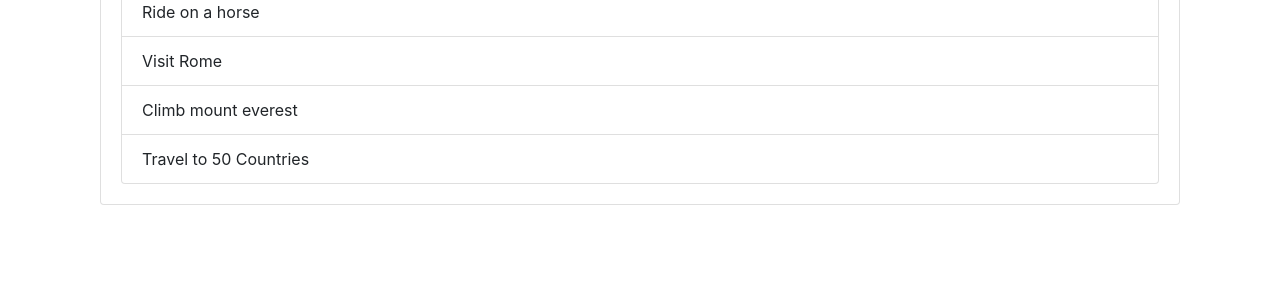
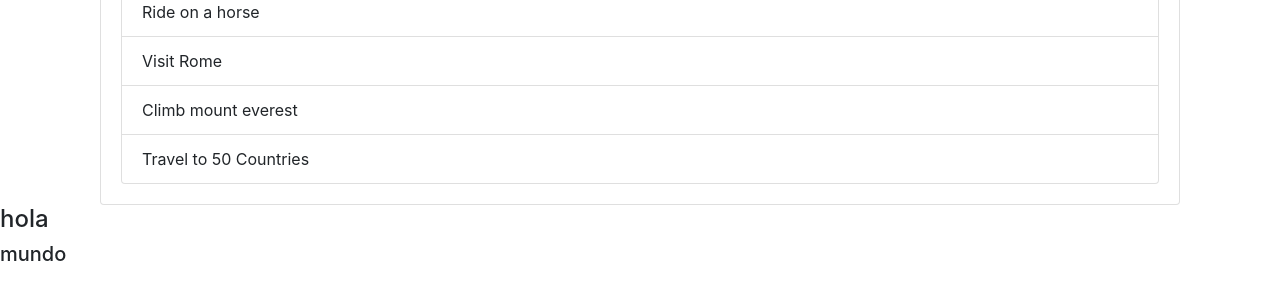
Before and after one commit to RAR-Jesus/netlifyhtml, a plain HTML site: page index.html in a window 1280 px wide. Shown: the part 365-664 px from the top of the page. Drawn offline with nearby package versions, Linux system fonts and the light colour scheme.

Commit message:
segundo cambio

```diff
--- a/index.html
+++ b/index.html
@@ -34,5 +34,8 @@
         </div>
       </div>
   </div>
+
+  <h4>hola</h4>
+  <h5>mundo</h5>
 </body>
 </html>
```
